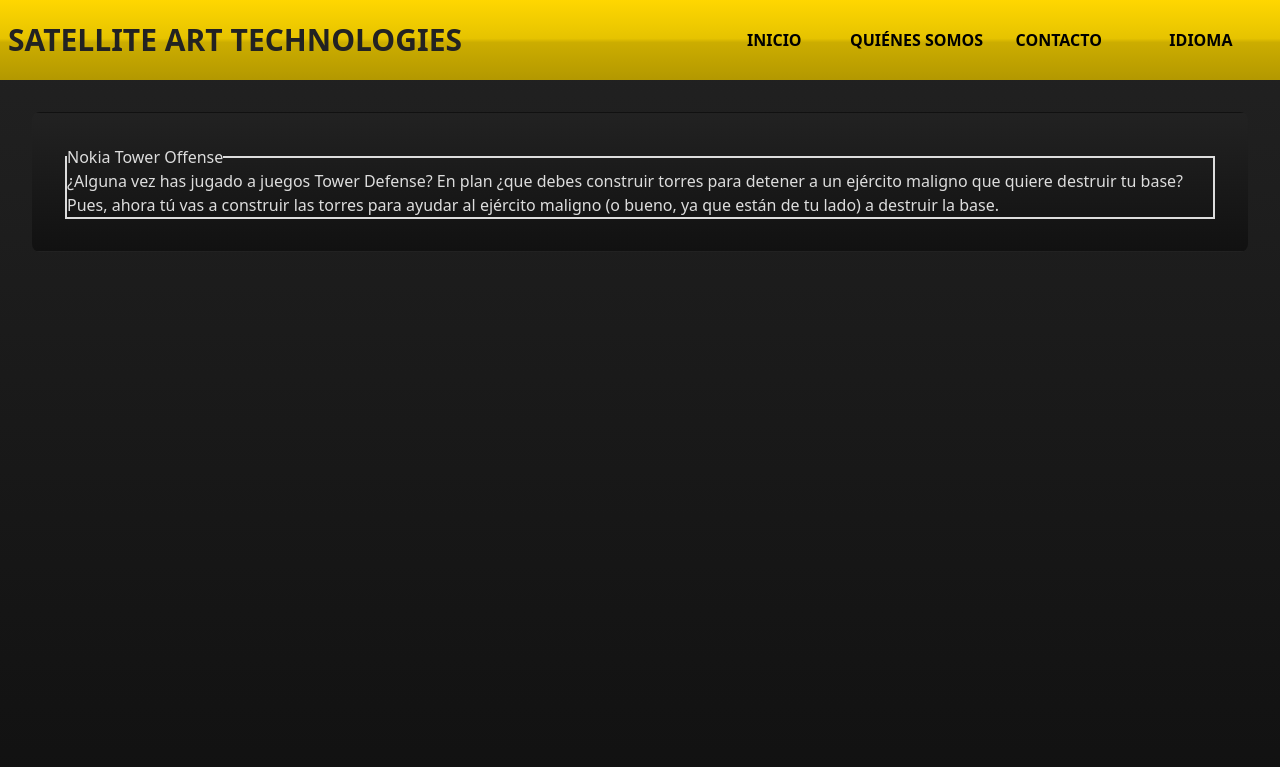
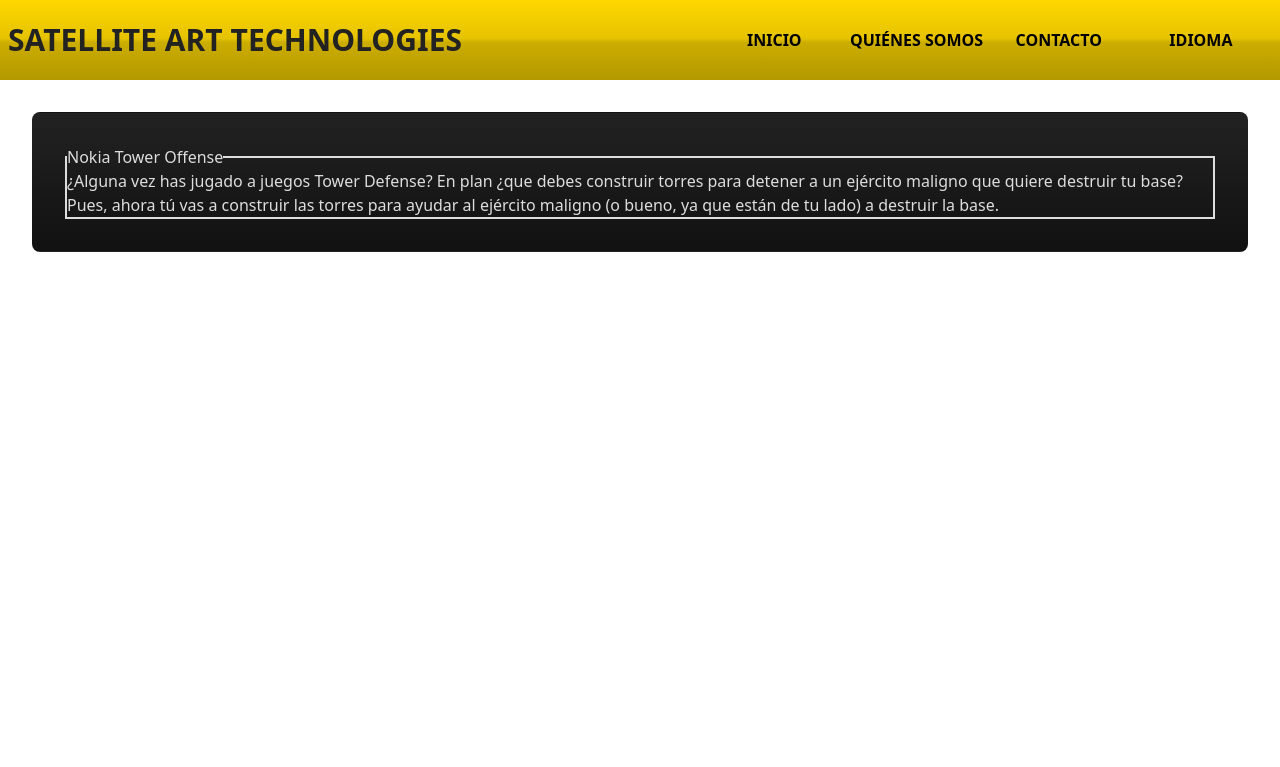
Before and after one commit to Libertifer/satart.tech, a PHP site: page / in a window 1280 px wide. Shown: the top 767 px of the page. Run offline with PHP 8.4, Linux system fonts and the light colour scheme; some libraries are stand-ins or nearby versions.

Commit message:
Update style.css

```diff
--- a/css/style.css
+++ b/css/style.css
@@ -18,7 +18,7 @@ html {
 }
 
 body {
-  background-image: linear-gradient(var(--col-secundarius),var(--col-secundarius-fortis));
+  background-image: black;
 }
 
 header {
```
